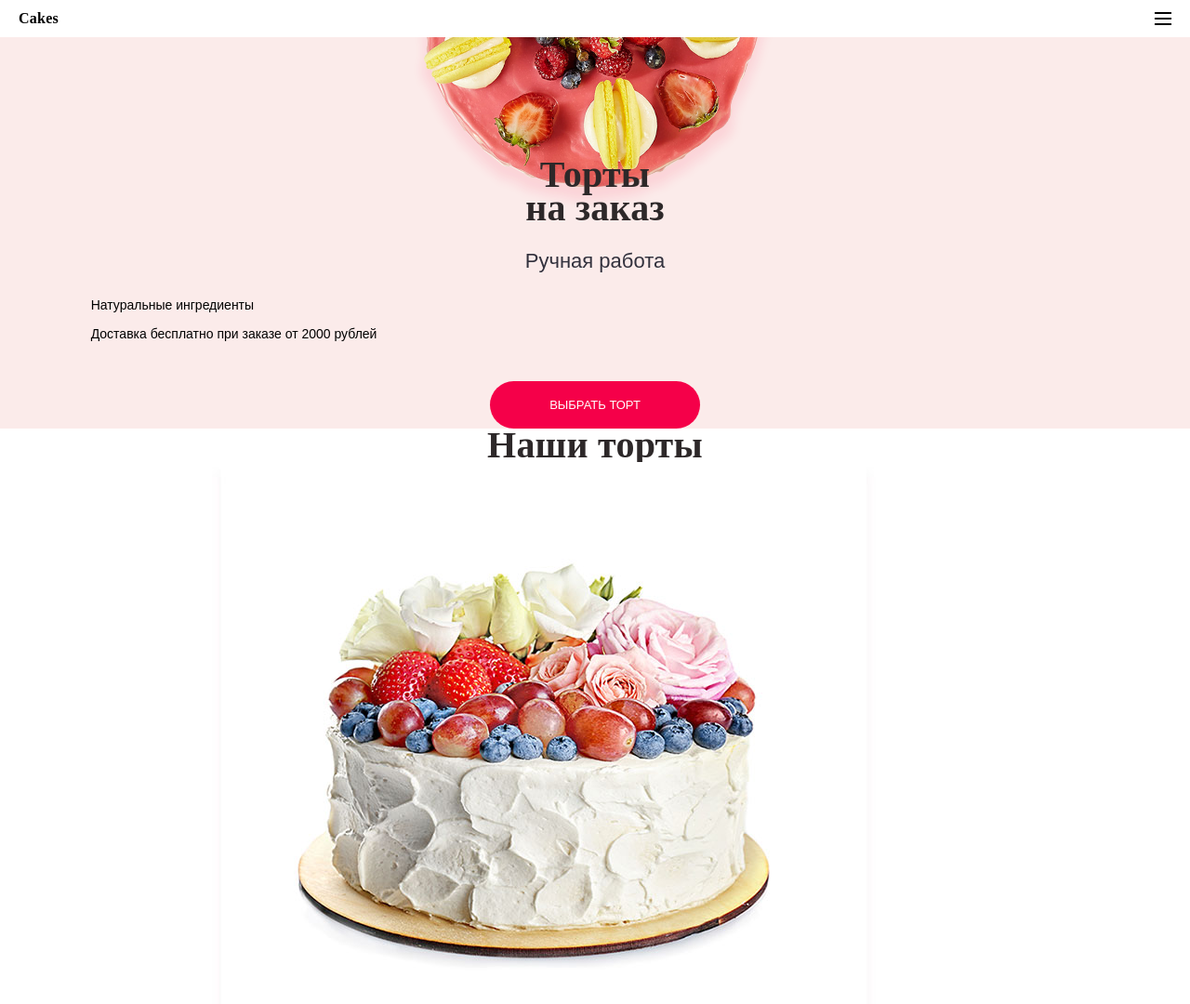
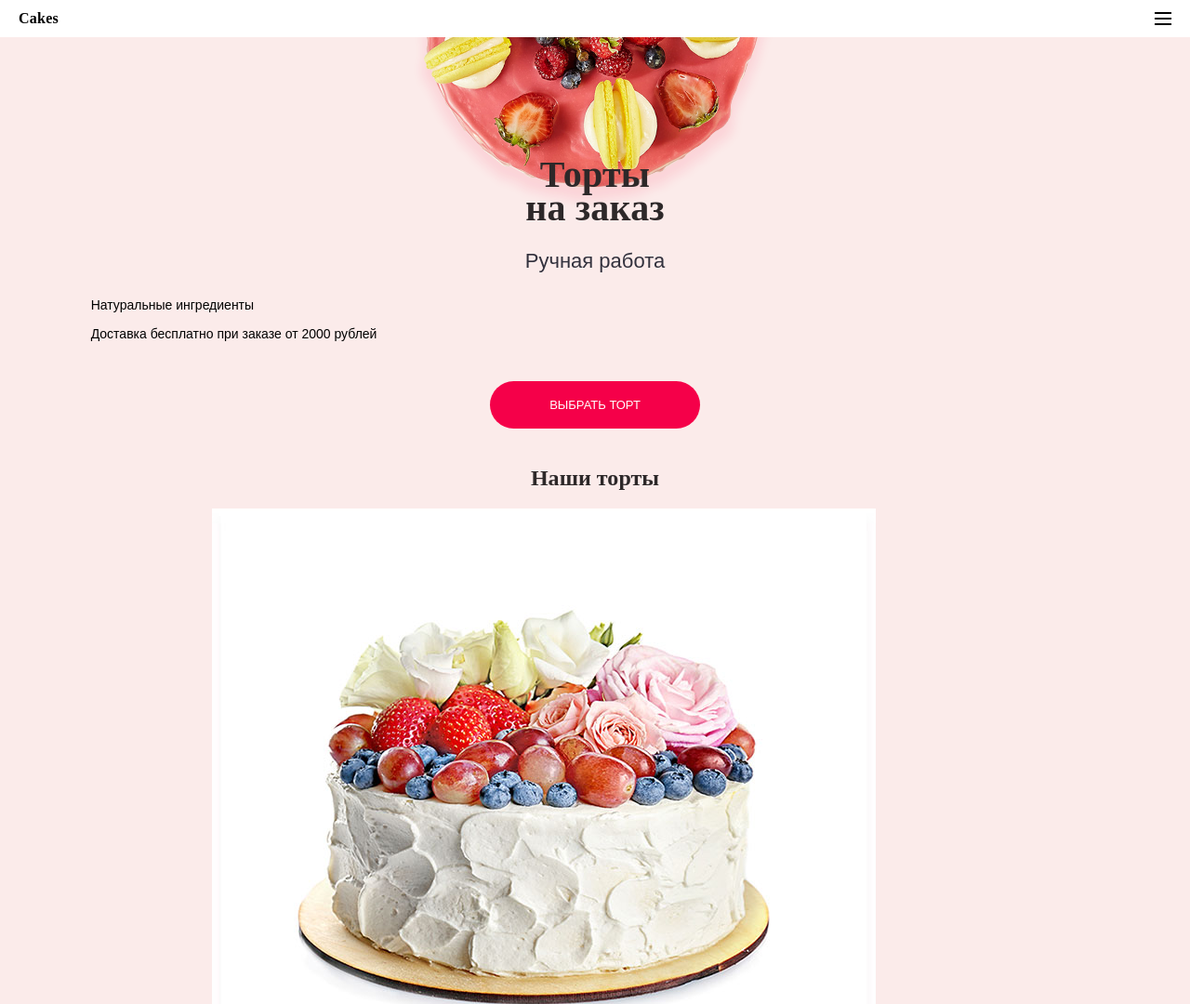
Before and after one commit to webistomin/cakes-adaptive, a website: page src/index.html in a window 1280 px wide. Shown: the top 1080 px of the page at 93% size. Drawn offline with nearby package versions, Linux system fonts and the light colour scheme; files that its build step writes are made by us from their sources.

Commit message:
Добавил мобильной графики

```diff
--- /dev/null
+++ b/src/less/blocks/cakes.less
@@ -0,0 +1,12 @@
+.cakes {
+  padding-top: 20px;
+  background-color: @color-bg;
+
+  &__title {
+    font-size: 24px;
+    line-height: 66px;
+    letter-spacing: 0.04px;
+  }
+
+
+}
--- a/src/less/style.less
+++ b/src/less/style.less
@@ -10,3 +10,4 @@
 @import "blocks/page-header";
 @import "blocks/main-nav";
 @import "blocks/intro";
+@import "blocks/cakes";
```
Also changed, not shown: src/img/children-cake-mobile.png (added), src/img/children-cake-mobile@2x.png (added), src/img/classic-cake-mobile.png (added), src/img/classic-cake-mobile@2x.png (added), src/img/mans-cake-mobile.png (added), src/img/mans-cake-mobile@2x.png (added), src/img/mousse-cake-mobile.png (added), src/img/mousse-cake-mobile@2x.png (added), src/img/wedding-cake-mobile.png (added), src/img/wedding-cake-mobile@2x.png (added), src/img/woman-cake-mobile.png (added), src/img/woman-cake-mobile@2x.png (added).
